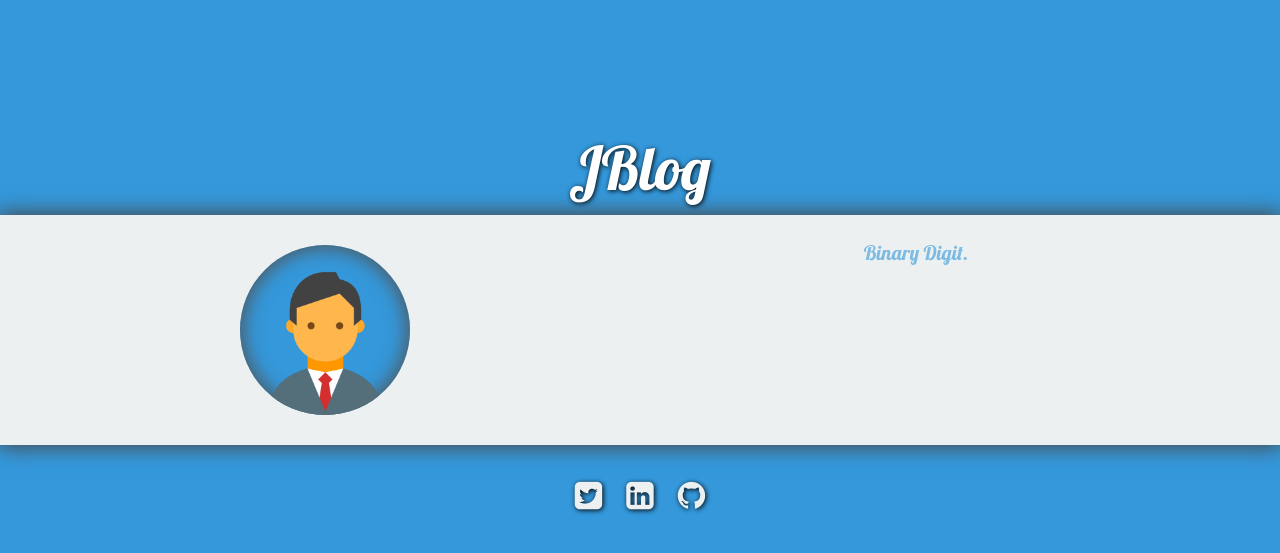
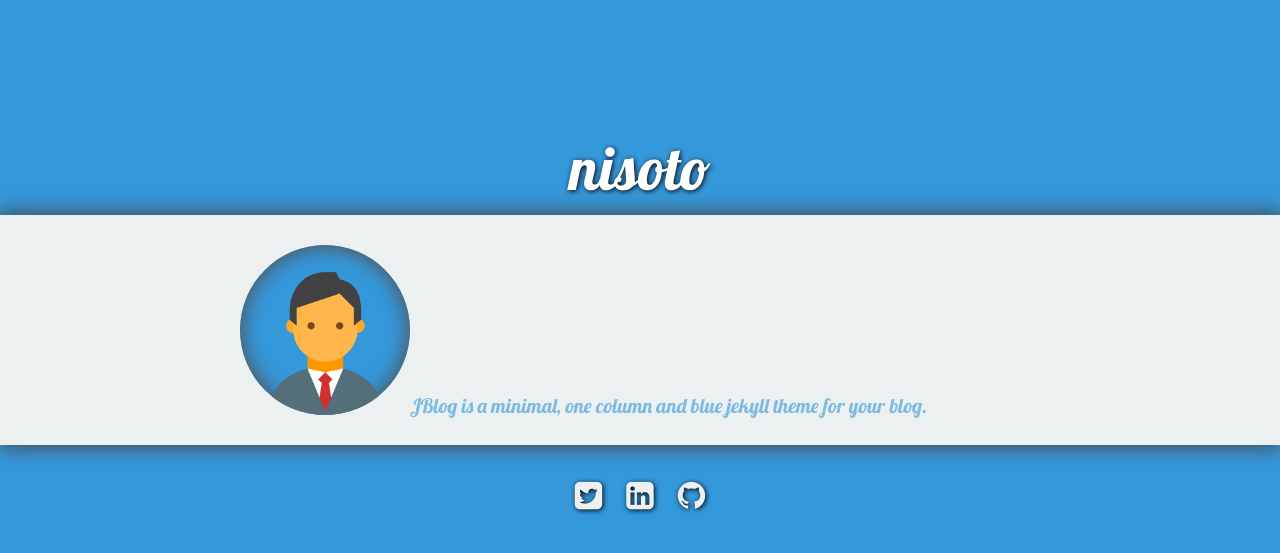
Before and after one commit to nisoto/Blog-anterior-2.0, a Jekyll site: the page built from index.html, in a window 1280 px wide. Shown: the top 553 px of the page. Built offline with Jekyll 4.4.1, drawn with Linux system fonts in a browser that asks for light colours; nearby versions of some CDN libraries.

Commit message:
Update _config.yml

```diff
--- a/_config.yml
+++ b/_config.yml
@@ -1,7 +1,7 @@
 # Site
-title:          JBlog
+title:          nisoto
 bio:            'Nicolás Soto'
-description:    "Binary Digit."
+description:    "JBlog is a minimal, one column and blue jekyll theme for your blog."
 picture:        'assets/img/profile.png'
 locale:         en_US
 url:            https://nisoto.github.io
```
